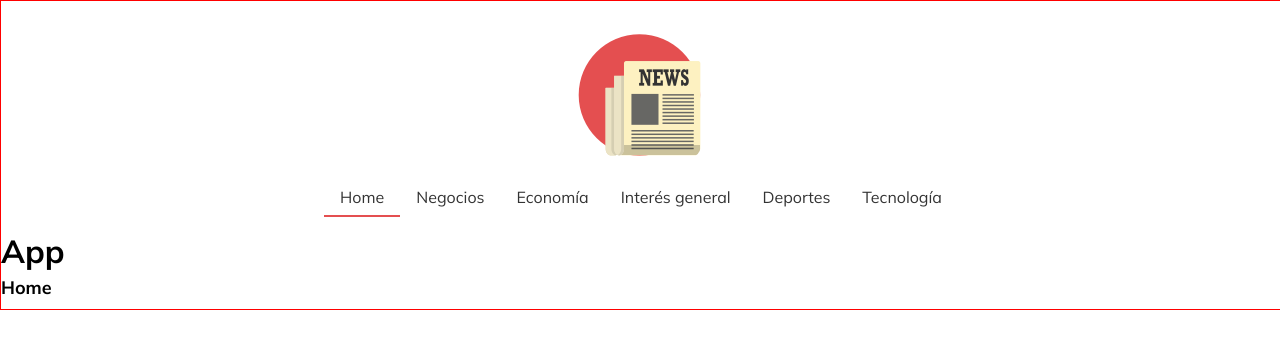
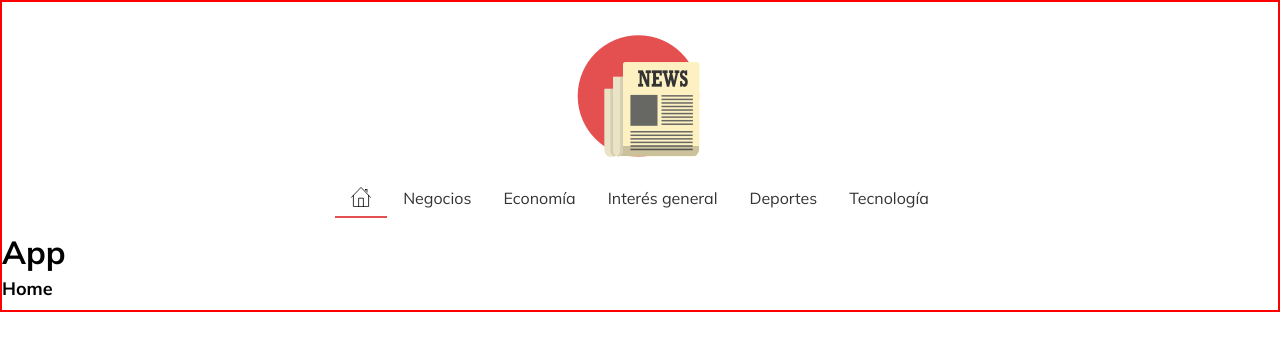
Before and after one commit to fredyzz/newsfeed-react-redux, a React (Create React App) app: page / in a window 1280 px wide. Shown: the top 350 px of the page. Built offline with nearby package versions, Linux system fonts and the light colour scheme.

Commit message:
Navbar modified

```diff
--- a/src/App.css
+++ b/src/App.css
@@ -1,5 +1,5 @@
 /* Imports */
-@import url('https://fonts.googleapis.com/css2?family=Mulish:wght@400;600;700&display=swap');
+@import url('https://fonts.googleapis.com/css2?family=Mulish:wght@400;600;700;900&display=swap');
 
 /* Variables */
 
@@ -79,8 +79,8 @@ b {
 .main {
 	background-color: var(--main-bg-color);
 	display: flexbox;
-	width: 100vw;
-	border: 1px solid red;
+	width: 100vw - 4px;
+	border: 2px solid red;
 }
 
 /*
--- a/src/components/Navbar.js
+++ b/src/components/Navbar.js
@@ -8,7 +8,7 @@ const Navbar = () => {
 			<ul>
 				<li>
 					<NavLink to="/" exact={true}>
-						Home
+						<img src={require('../images/icon_home.svg')} />
 					</NavLink>
 				</li>
 				<li>
--- a/src/components/styles/header.css
+++ b/src/components/styles/header.css
@@ -8,6 +8,3 @@
 .header h1 {
 	display: none;
 }
-
-.header img {
-}
--- a/src/components/styles/navbar.css
+++ b/src/components/styles/navbar.css
@@ -27,6 +27,13 @@
 	margin-bottom: -2px;
 }
 
+.navbar ul li img {
+	fill: red;
+	margin-top: -6px;
+	margin-bottom: -3px;
+	height: 20px;
+}
+
 @media screen and (min-width: 480px) {
 	nav ul {
 		display: flex;
```
Also changed, not shown: src/images/icon_home.svg (added).
